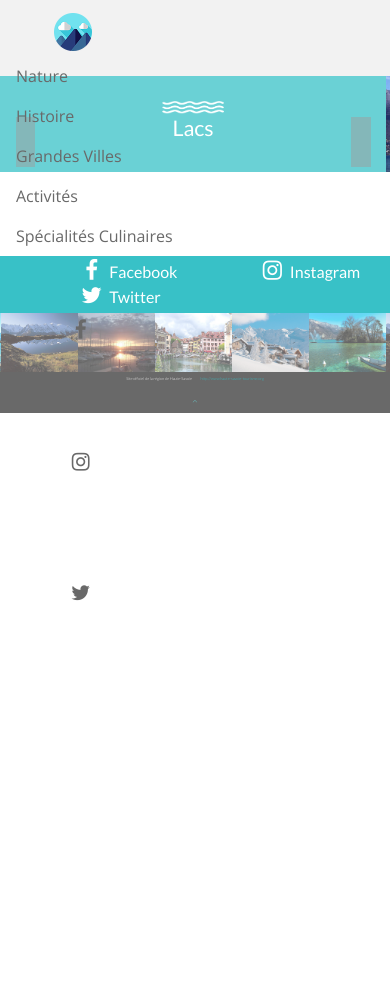
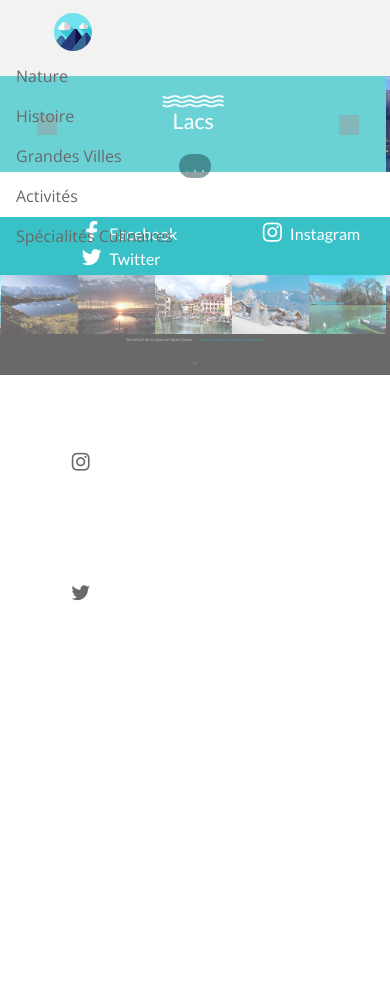
Before and after one commit to gnda/PJS3, a PHP site: template app/Views/pages/nature.twig in a window 390 px wide, after a click that opens the changed part. Before the commit the page ends 601 px from the top, so only its background shows below. Run offline with PHP 8.4, Linux system fonts and the light colour scheme; the template is opened without the code that fills it, so the values that code supplies are empty; some libraries are stand-ins or nearby versions; grey boxes are pictures that could not be loaded.

Commit message:
Partie nature fonctionelle (que css / pas encore responsive)

```diff
--- a/app/Views/pages/nature.twig
+++ b/app/Views/pages/nature.twig
@@ -27,17 +33,10 @@
 					<!-- <label class="icon-left-open-big" for="prev"></label> -->
 					<!-- <label class="icon-right-open-big" for="next"></label> -->
 				<!-- </div> -->
+				<div id="lacs-container" class="lacs">
 					<div class="icon lacs">
 						<img src="{{ base_url() }}/img/nature/lacs/lacs_icone.png">
 						<h1>Lacs</h1>
-				</div>
-				<div class="icon mil_roc disp-none">
-					<img src="{{ base_url() }}/img/nature/milieux_rocheux/mil_roch_icone.png">
-					<h1>Milieux Rocheux</h1>
-				</div>
-				<div class="icon plateaux disp-none">
-					<img src="{{ base_url() }}/img/nature/plateaux/plateaux_icone.png">
-					<h1>Plateaux</h1>
 					</div>
 					<div class="item lacs">
 						<img src="{{ base_url() }}/img/nature/lacs/lac_leman.jpg">
@@ -121,27 +132,37 @@
 							de la nature ! Ce lieu aux aspects f&eacute;&eacute;riques vaut la peine d&rsquo;&ecirc;tre vu au moins une fois dans sa vie !
 						</div>
 					</div>
-				<!-- <span class="slider-dots" onclick="currentDiv(1)">.</span> -->
 				</div>
-			<div id="commands">
-				<label for='slide1'></label>
-				<label for='slide2'></label>
-				<label for='slide3'></label>
-				<label for='slide4'></label>
-				<label for='slide5'></label>
 			</div>
-			<div id="active">
-				<label for='slide1'></label>
-				<label for='slide2'></label>
-				<label for='slide3'></label>
-				<label for='slide4'></label>
-				<label for='slide5'></label>
+			<div id="commandes">
+				<label class="lacs" for='lacs1'></label>
+				<label class="lacs" for='lacs2'></label>
+				<label class="lacs" for='lacs3'></label>
+				<label class="mil_roc" for='mil_roc1'></label>
+				<label class="mil_roc" for='mil_roc2'></label>
+				<label class="mil_roc" for='mil_roc3'></label>
+				<label class="mil_roc" for='mil_roc4'></label>
+				<label class="mil_roc" for='mil_roc5'></label>
+				<label class="plateaux" for='plateaux1'></label>
+				<label class="plateaux" for='plateaux2'></label>
+				<label class="plateaux" for='plateaux3'></label>
+			</div>
+			<div id="actifs">
+				<label class="lacs" for='lacs1'></label>
+				<label class="lacs" for='lacs2'></label>
+				<label class="lacs" for='lacs3'></label>
+				<label class="mil_roc" for='mil_roc1'></label>
+				<label class="mil_roc" for='mil_roc2'></label>
+				<label class="mil_roc" for='mil_roc3'></label>
+				<label class="mil_roc" for='mil_roc4'></label>
+				<label class="mil_roc" for='mil_roc5'></label>
+				<label class="plateaux" for='plateaux1'></label>
+				<label class="plateaux" for='plateaux2'></label>
+				<label class="plateaux" for='plateaux3'></label>
 			</div>
 		</div>
 	</div>
 
-
-
 {% endblock %}
 
 {% block js %}<script src="{{ base_url() }}/js/nature/nature.js"></script>{% endblock %}
--- a/public/css/nature/nature.css
+++ b/public/css/nature/nature.css
@@ -1,23 +1,15 @@
-#activ-lacs:checked ~ #slider-nature .lacs,
-#activ-mlr:checked ~ #slider-nature .mil_roc,
-#activ-plt:checked ~ #slider-nature .plateaux{
-	display: block;
+#activ-lacs:checked ~ #lacs-container,
+#activ-mlr:checked ~ #mil_roc-container,
+#activ-plt:checked ~ #plateaux-container{
+	display: inline-block;
 }
 
-#activ-lacs:not(:checked) ~ #slider-nature .lacs,
-#activ-mlr:not(:checked) ~ #slider-nature .mil_roc,
-#activ-plt:not(:checked) ~ #slider-nature .plateaux{
-	display: none;
-}
-
-#activ-lacs:checked ~ #active label:nth-child(4),
-#activ-lacs:checked ~ #active label:nth-child(5),
-#activ-lacs:checked ~ #commands label:nth-child(4),
-#activ-lacs:checked ~ #commands label:nth-child(5),
-#activ-plt:checked ~ #active label:nth-child(4),
-#activ-plt:checked ~ #active label:nth-child(5),
-#activ-plt:checked ~ #commands label:nth-child(4),
-#activ-plt:checked ~ #commands label:nth-child(5){
+#activ-lacs:checked ~ * .mil_roc,
+#activ-lacs:checked ~ * .plateaux,
+#activ-mlr:checked ~ * .lacs,
+#activ-mlr:checked ~ * .plateaux,
+#activ-plt:checked ~ * .lacs,
+#activ-plt:checked ~ * .mil_roc{
 	display:none;
 }
 
@@ -48,47 +40,49 @@
 }
 
 #slider-nature .icon.lacs{
-	margin-left:41.5vw;
-	margin-right:41.4vw;
+	margin-left:41.6vw;
+	margin-right:46.75vw;
 }
 
 #slider-nature .icon.lacs img{
-	margin-top: 43%;
-	width: 16vw;
+	margin-top: 50%;
+	width: 150%;
 }
 
 #slider-nature .icon.mil_roc{
-	margin-left:29vw;
-	margin-right:29.9vw;
+	margin-left:20vw;
+	margin-right:39vw;
 }
 
 #slider-nature .icon.mil_roc img{
 	margin-top: 12%;
-	margin-left: 40%;
+	margin-left: 63%;
 	width: 22%;
 }
 
 #slider-nature .icon.plateaux{
-	margin-left:39vw;
-	margin-right:38.8vw;
+	margin-left:33.5vw;
+	margin-right:44.5vw;
 }
 
 #slider-nature .icon.plateaux img{
 	margin-top: 25%;
-	margin-left: 29%;
+	margin-left:54%;
 	width: 42%;
 }
 
 #nature .icon h1{
 	color:#ffffff;
-	margin:3% 0% 0% 0;
+	margin:3% 0% 0% 25%;
 	white-space: nowrap;
 	font-family: 'Lato', sans-serif;
 	font-weight: 500;
   	font-size: 5.5vw;
 }
 
-#slider-nature{
+#lacs-container,
+#mil_roc-container,
+#plateaux-container{
 	display:flex;
 	overflow:hidden;
 	background-color:#6ad1d5;
@@ -99,7 +93,7 @@
 	position:absolute;
 	top: 50%;
 	left: 40%;
-	transform: translate(-35%, -50%);
+	transform: translate(-33%, -50%);
 	background-color:#38c1c7ba;
 	color:white;
 	padding: 1% 3% 1% 2%;
@@ -128,61 +122,75 @@
 	display: none;
 }
 
-input[name='slider'], input[name='choix']{
+input[name='lacs'],input[name='mil_roc'],
+input[name='plateaux'], input[name='choix']{
 	display:none;
 }
 
-#active{
+#actifs{
 	position:relative;
 	text-align:center;
 	margin: -4.5% 0% 10% 0%;
 	z-index:+5;
+	width:8%;
+	margin-left:46%;
+	background:#1c474c;
+	border-radius:5vw;
+	opacity:0.5;
 }
 
-#active label{
+#actifs:hover{
+	opacity:0.8;
+}
+
+#actifs label{
 	-webkit-border-radius:100%;
 	-moz-border-radius:100%;
 	border-radius:100%;
 	cursor:pointer;
-	display:inline-block;
-	width:0.5vw;
-	height:0.55vw;
-	margin: 0% 0.4% 0% 0.4%;
+	width:0.45vw;
+	height:0.5vw;
+	margin: 0% 5% 0% 5%;
 	background:#fff;
 	opacity:0.9;
 }
 
-#active label:hover{
-	background:#133335c9;
+#actifs label:hover{
+	background:#1cb2bbc9;
 }
 
-#slide1:checked ~ #active label:nth-child(1),
-#slide2:checked ~ #active label:nth-child(2),
-#slide3:checked ~ #active label:nth-child(3),
-#slide4:checked ~ #active label:nth-child(4),
-#slide5:checked ~ #active label:nth-child(5){
-	background:#ffffff6b;
+#lacs1:checked ~ #actifs label:nth-child(1),
+#lacs2:checked ~ #actifs label:nth-child(2),
+#lacs3:checked ~ #actifs label:nth-child(3),
+#mil_roc1:checked ~ #actifs label:nth-child(4),
+#mil_roc2:checked ~ #actifs label:nth-child(5),
+#mil_roc3:checked ~ #actifs label:nth-child(6),
+#mil_roc4:checked ~ #actifs label:nth-child(7),
+#mil_roc5:checked ~ #actifs label:nth-child(8),
+#plateaux1:checked ~ #actifs label:nth-child(9),
+#plateaux2:checked ~ #actifs label:nth-child(10),
+#plateaux3:checked ~ #actifs label:nth-child(11){
+	background:#1cb2bbc9;
 }
 
-#commands{
+#commandes{
 	margin:-3% 0 0 0;
 	width:100%;
-	height:50px;
+	height:50%;
 	z-index:+5;
 }
 
-#commands label{
-	display:none;
-	width:5%;
+#commandes label{
+	width: 50%;
 	height:100%;
 	opacity:0.5;
 }
 
-#commands label:hover{
+#commandes label:hover{
 	opacity:0.8;
 }
 
-#commands label, #active label{
+#commandes label, #actifs, #actifs label{
 	-webkit-transform:translateZ(0);
 	-webkit-transition:opacity 0.2s ease-out;
 	-moz-transition:opacity 0.2s ease-out;
@@ -190,7 +198,7 @@ input[name='slider'], input[name='choix']{
 	transition:opacity 0.2s ease-out;
 }
 
-#slider-nature{
+#lacs-container, #mil_roc-container, #plateaux-container{
 	-webkit-transform:translateZ(0);
 	-webkit-transition:all 0.5s ease-out;
 	-moz-transition:all 0.5s ease-out;
@@ -198,37 +206,60 @@ input[name='slider'], input[name='choix']{
 	transition:all 0.5s ease-out;
 }
 
-#slide1:checked ~ #slider-nature {margin-left:0}
-#slide2:checked ~ #slider-nature {margin-left:-100%}
-#slide3:checked ~ #slider-nature {margin-left:-200%}
-#slide4:checked ~ #slider-nature {margin-left:-300%}
-#slide5:checked ~ #slider-nature {margin-left:-400%}
+#lacs1:checked ~ #slider-nature #lacs-container,
+#mil_roc1:checked ~ #slider-nature #mil_roc-container,
+#plateaux1:checked ~ #slider-nature #plateaux-container {margin-left:0}
+#lacs2:checked ~ #slider-nature #lacs-container,
+#mil_roc2:checked ~ #slider-nature #mil_roc-container,
+#plateaux2:checked ~ #slider-nature #plateaux-container {margin-left:-100%}
+#lacs3:checked ~ #slider-nature #lacs-container,
+#mil_roc3:checked ~ #slider-nature #mil_roc-container,
+#plateaux3:checked ~ #slider-nature #plateaux-container {margin-left:-200%}
+#mil_roc4:checked ~ #slider-nature #mil_roc-container {margin-left:-300%}
+#mil_roc5:checked ~ #slider-nature #mil_roc-container {margin-left:-400%}
 
-#slide1:checked ~ #commands label:nth-child(2),
-#slide2:checked ~ #commands label:nth-child(3),
-#slide3:checked ~ #commands label:nth-child(4),
-#slide4:checked ~ #commands label:nth-child(5),
-#slide5:checked ~ #commands label:nth-child(1){
-	background:url('https://0.s3.envato.com/files/84450220/img/next.png') no-repeat;
-	float:right;
-	margin-right: 5%;
-	margin-top: -11%;
-	display:block;
+#commandes label{
+	position:absolute;
 }
 
-#slide1:checked ~ #commands label:nth-child(5),
-#slide2:checked ~ #commands label:nth-child(1),
-#slide3:checked ~ #commands label:nth-child(2),
-#slide4:checked ~ #commands label:nth-child(3),
-#slide5:checked ~ #commands label:nth-child(4){
-	background:url('https://0.s3.envato.com/files/84450220/img/previous.png') no-repeat;
-	float:left;
-	margin-top: -11%;
-	margin-left: 4%;
-	display:block;
+#lacs3:checked ~ #commandes .lacs:nth-child(1),
+#lacs1:checked ~ #commandes .lacs:nth-child(2),
+#lacs2:checked ~ #commandes .lacs:nth-child(3),
+#mil_roc5:checked ~ #commandes .mil_roc:nth-child(4),
+#mil_roc1:checked ~ #commandes .mil_roc:nth-child(5),
+#mil_roc2:checked ~ #commandes .mil_roc:nth-child(6),
+#mil_roc3:checked ~ #commandes .mil_roc:nth-child(7),
+#mil_roc4:checked ~ #commandes .mil_roc:nth-child(8),
+#plateaux3:checked ~ #commandes .plateaux:nth-child(9),
+#plateaux1:checked ~ #commandes .plateaux:nth-child(10),
+#plateaux2:checked ~ #commandes .plateaux:nth-child(11){
+	background:url('/public/img/nature/right-arrow.png') no-repeat;
+	height:5vw;
+	width:5vw;
+	margin-top:-11.5vw;
+	right:8%;
 }
 
-/*@media screen and (max-width: 1215.36px){
+#lacs3:checked ~ #commandes .lacs:nth-child(2),
+#lacs1:checked ~ #commandes .lacs:nth-child(3),
+#lacs2:checked ~ #commandes .lacs:nth-child(1),
+#mil_roc5:checked ~ #commandes .mil_roc:nth-child(7),
+#mil_roc1:checked ~ #commandes .mil_roc:nth-child(8),
+#mil_roc2:checked ~ #commandes .mil_roc:nth-child(4),
+#mil_roc3:checked ~ #commandes .mil_roc:nth-child(5),
+#mil_roc4:checked ~ #commandes .mil_roc:nth-child(6),
+#plateaux3:checked ~ #commandes .plateaux:nth-child(10),
+#plateaux1:checked ~ #commandes .plateaux:nth-child(11),
+#plateaux2:checked ~ #commandes .plateaux:nth-child(9){
+	background:url('/public/img/nature/left-arrow.png') no-repeat;
+	height:5vw;
+	width:5vw;
+	margin-top:-11.5vw;
+	left:9.5%;
+}
+
+/*
+@media screen and (max-width: 1215.36px){
 
 	#slider-nature .item>img{
 		height:100%;
@@ -252,8 +283,17 @@ input[name='slider'], input[name='choix']{
 	}
 }
 
-@media screen and (min-width: 1898px){
+@media screen and (min-width: 1528px){
+	#slider-nature .icon.mil_roc{
+		margin-right:39.15vw;
+	}
+	#slider-nature .icon.lacs{
+		margin-right:46.95vw;
+	}
 	#slider-nature .item img{
+		width:99.1vw;
+	}
+	/*#slider-nature .item img{
 		width:49.5vw;
 		height:100%;
 	}
@@ -274,5 +314,5 @@ input[name='slider'], input[name='choix']{
 	#active label{
 		width:0.65vw;
 		height:0.65vw;
-	}
+	}*/
 }
```
Also changed, not shown: other parts of app/Views/pages/nature.twig (+30 -12 lines), public/img/nature/lacs/lac_annecy.jpg, public/img/nature/milieux_rocheux/aiguille_du_midi.jpg, public/img/nature/milieux_rocheux/gorges_du_fier.jpg, public/img/nature/milieux_rocheux/mer_de_glace.jpg, public/img/nature/milieux_rocheux/mont_blanc.jpg. Lines whose indentation alone changed are shown as unchanged.
